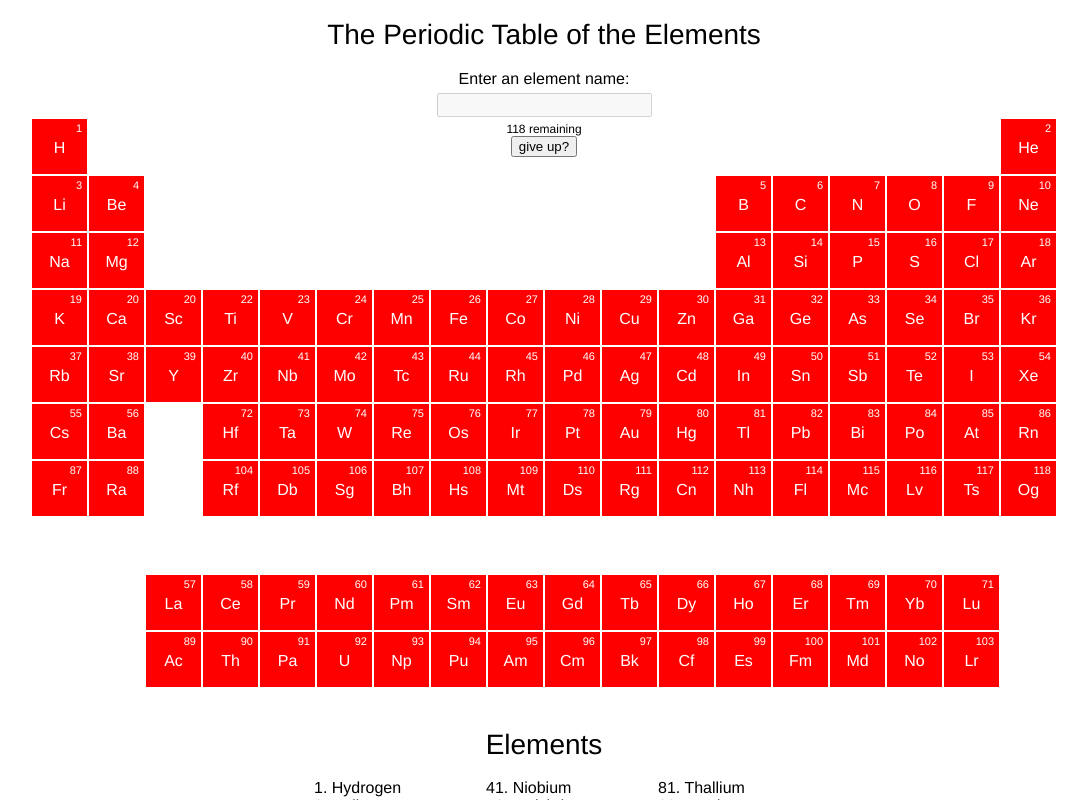
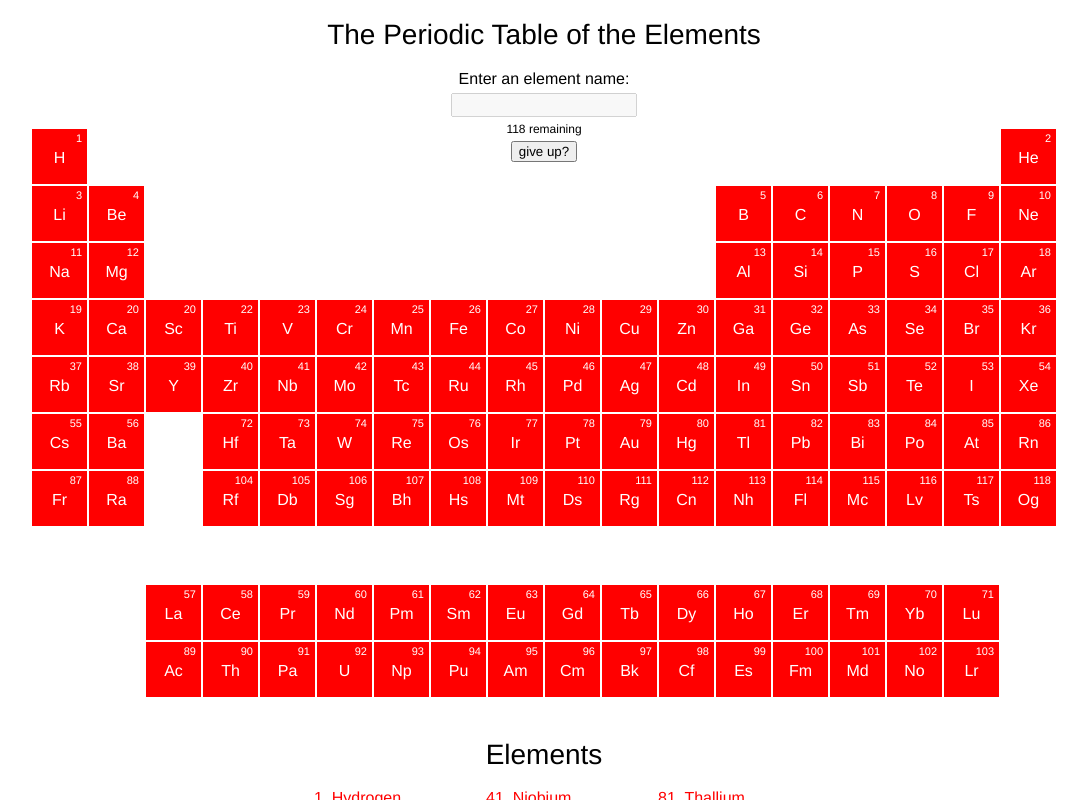
Before and after one commit to yakotta/periodic-table, a plain HTML site: page index.html in a window 1280 px wide. Both pictures are taken after a click on the button "give up?". Shown: the top 800 px of the page, without its empty margins (96-1183 px from the left). Drawn offline with nearby package versions, Linux system fonts and the light colour scheme.

Commit message:
small housekeeping-type changes

```diff
--- a/index.html
+++ b/index.html
@@ -9,17 +9,16 @@
             <h1>The Periodic Table of the Elements</h1>
 
             <div id="ui">
-                <label for-"guess-box">Enter an element name:</label><br />
-                <input type="text" id="guess-box" rows="1" cols="20"></input>
-                <br/><span id="remaining">118</span> remaining
+                <p><label for-"guess-box">Enter an element name:</label></p>
+                <p><input type="text" id="guess-box" rows="1" cols="20"></input></p>
+                <p><span id="remaining">118</span> remaining</p>
+                <p><button id="quit-button">give up?</button></p>
             </div>
-
-            <button id="quit-button">give up?</button>
 
             <table id="periodic-table"></table>
 
             <div id="element-list">
-                <h1>Elements</h1>
+                <h1></h1>
                 <ul></ul>
             </div>
         </div>
--- a/script.js
+++ b/script.js
@@ -9,7 +9,6 @@ $(document).ready(function(){
                 if(elements[k][i] != undefined){
                     var num = $('<div>').html(elements[k][i]['atomic_number']).addClass('num');
                     var sym = $('<div>').html(elements[k][i]['symbol']).addClass('sym');
-                    // var name = $('<div>').html(elements[k][i]['element']).addClass('name');
                     cell.html($('<span>').append(num).append(sym).addClass('element'));
                     cell.addClass(elements[k][i]['symbol']);
                     cell.addClass(elements[k][i]['orbital']);
@@ -23,9 +22,10 @@ $(document).ready(function(){
     }
 
     // Creates a list of element names and numbers
+    $('#element-list h1').html('Elements');
     for(i=0; i<elementList.length; i++){
         var item = $('<li>').html((i+1) + '. ' + elementList[i][1]).addClass(elementList[i][0]);
-        $('#element-list ul').append(item.addClass('red'));
+        $('#element-list ul').append(item.addClass('fail'));
 
     }
     $('#element-list').hide()
@@ -43,7 +43,7 @@ $(document).ready(function(){
                 $(str).show();
 
                 str = 'li.' + elementList[i][0];
-                $(str).removeClass('red');
+                $(str).removeClass('fail');
 
                 points -= 1;
                 $('#remaining').html(points);
@@ -56,7 +56,7 @@ $(document).ready(function(){
         $('#guess-box').prop('disabled', true)
         $('span.element').show();
         $('#element-list').show();
-        $('.cell').not($('.success')).addClass('fail').removeClass('s d p f');
+        $('.cell').not('.success').addClass('fail').removeClass('s d p f');
     }
 
     $('#quit-button').click(function(){
--- a/styles.css
+++ b/styles.css
@@ -1,7 +1,8 @@
+/* document-wide styles*/
 body {
     text-align: center;
     font-size: 16px;
-    font-family: "HelveticaNeue-Light", "Helvetica Neue Light", "Helvetica Neue", Helvetica, sans-serif;
+    font-family: Helvetica, sans-serif; /* I also like Roboto here?*/
 }
 
 h1 {
@@ -10,6 +11,7 @@ h1 {
     text-align: center;
 }
 
+/* styles for the inputs and buttons*/
 #ui {
     font-size: 12px;
 }
@@ -21,10 +23,20 @@ h1 {
 #ui input {
     text-align: center;
     font-size: 16px;
-    font-family: "HelveticaNeue-Light", "Helvetica Neue Light", "Helvetica Neue", Helvetica, sans-serif;
+    font-family: inherit;
     margin: 5px;
 }
 
+#ui button {
+    margin: 5px;
+    font-family: inherit;
+}
+
+#ui p {
+    margin: 0;
+}
+
+/*styles for the periodic table*/
 table {
     margin-top: -40px;
     margin-left:auto;
@@ -69,6 +81,7 @@ td div.sym {
     vertical-align: middle;
 }
 
+/*styles for the element list (revealed upong endgame())*/
 #element-list {
     text-align: inherit;
 }
@@ -87,7 +100,14 @@ ul {
     margin-right:auto;
 }
 
-.fail {
+/* styles for missed elements (revealed upon endgame())*/
+.cell.fail {
     color: white;
     background-color: red;
+    -webkit-transition: background-color 1s;
+    transition: background-color 1s;
 }
+
+li.fail {
+    color: red;
+}
```
